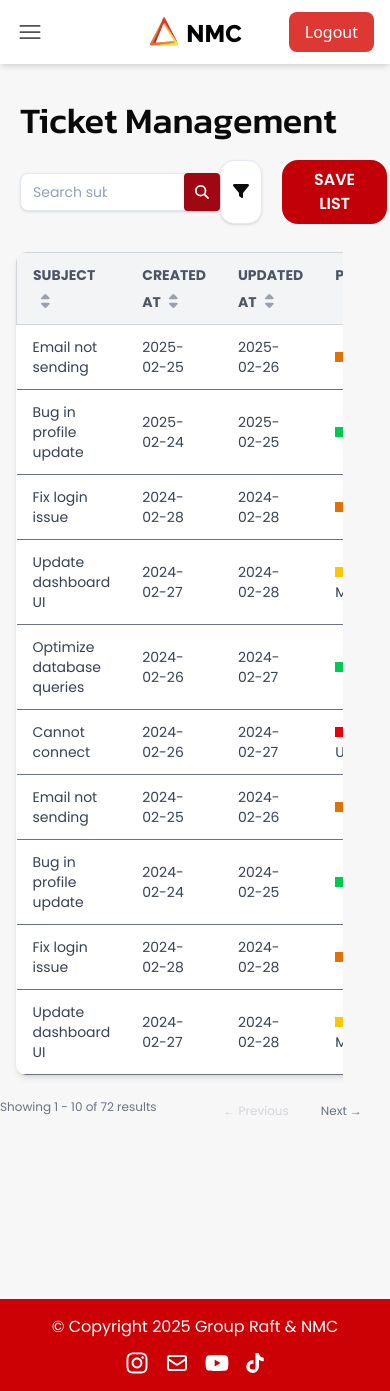
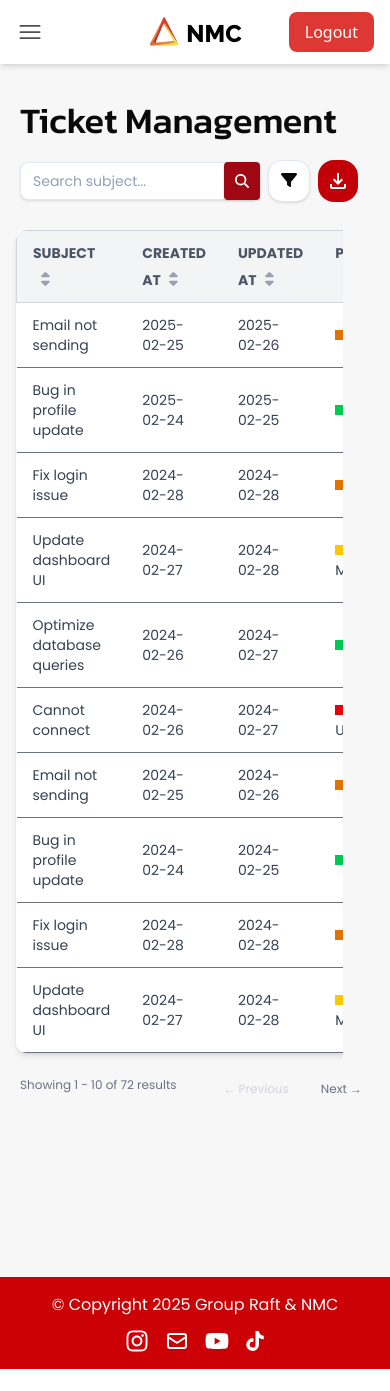
Before and after one commit to Ella-Raputri/WADS-FinalProject, a React (Vite) app in the folder frontend/: page /adminticket in a window 390 px wide. After the commit the page ends 1369 px from the top, so only its background shows below. Built offline with nearby package versions, Linux system fonts and the light colour scheme.

Commit message:
fix: save btn responsiveness

```diff
--- a/frontend/src/components/SaveButton.jsx
+++ b/frontend/src/components/SaveButton.jsx
@@ -1,4 +1,5 @@
-import React from 'react'
+import React from 'react';
+import { MdOutlineFileDownload } from "react-icons/md";
 
 function SaveButton({data, type}) {
 
@@ -31,9 +32,9 @@ function SaveButton({data, type}) {
 
   return (
     <>
-        <button className="font-semibold px-8 py-2 rounded-2xl bg-red-700 text-white hover:bg-red-800 hover:cursor-pointer"
+        <button className="font-semibold px-2 py-2 rounded-2xl bg-red-700 text-white hover:bg-red-800 hover:cursor-pointer"
           onClick={handleSaveList}>
-            SAVE LIST
+            <MdOutlineFileDownload className='text-2xl'/>
           </button>
     </>
   )
--- a/frontend/src/pages/admin/CompManagement.jsx
+++ b/frontend/src/pages/admin/CompManagement.jsx
@@ -154,8 +154,8 @@ const CompManagement = () => {
 
       <div className="pl-5 pr-8 pt-2 pb-0 md:ml-20 flex justify-between items-center font-poppins">
         <SearchBar onApply={handleSearch} placeholderSubject={"Search name or email..."}/>
-        <div className="sm:mr-20 md:mr-26 2xl:mr-35 flex gap-5">
-          <button className="border bg-white border-slate-200 transition duration-300 ease hover:border-slate-300 shadow-sm focus:shadow px-3 py-2 rounded-xl hover:bg-gray-100 hover:cursor-pointer"
+        <div className="sm:mr-20 md:mr-26 2xl:mr-35 flex gap-2">
+          <button className="border bg-white border-slate-200 ml-2 transition duration-300 ease hover:border-slate-300 shadow-sm focus:shadow px-3 py-2 rounded-xl hover:bg-gray-100 hover:cursor-pointer"
           onClick={() => setOpenFilter(true)}>
             <FontAwesomeIcon icon={faFilter} />
           </button>
@@ -173,7 +173,7 @@ const CompManagement = () => {
       <div className="flex justify-between mt-2 text-xs md:text-sm md:mr-32 md:ml-5 font-poppins">
         {currentData.length>0 ?
         (<>
-          <p className='flex-1 text-gray-500'>
+          <p className='flex-1 text-gray-500 ml-5 md:ml-0'>
           {`Showing ${Math.min((currentPage - 1) * itemsPerPage + 1, totalResult)} -
               ${Math.min(currentPage * itemsPerPage, totalResult)} of ${totalResult} results`}
           </p>
--- a/frontend/src/pages/admin/TicketManagement.jsx
+++ b/frontend/src/pages/admin/TicketManagement.jsx
@@ -178,8 +178,8 @@ const TicketManagement = () => {
 
       <div className="pl-5 pr-8 pt-2 pb-0 md:ml-20 flex justify-between items-center font-poppins">
         <SearchBar onApply={handleSearch} placeholderSubject={"Search subject..."}/>
-        <div className="sm:mr-20 md:mr-26 2xl:mr-35 flex gap-5">
-          <button className="border bg-white border-slate-200 transition duration-300 ease hover:border-slate-300 shadow-sm focus:shadow px-3 py-2 rounded-xl hover:bg-gray-100 hover:cursor-pointer"
+        <div className="sm:mr-20 md:mr-26 2xl:mr-35 flex gap-2">
+          <button className="border bg-white border-slate-200 transition ml-2 duration-300 ease hover:border-slate-300 shadow-sm focus:shadow px-3 py-2 rounded-xl hover:bg-gray-100 hover:cursor-pointer"
           onClick={() => setOpenFilter(true)}>
             <FontAwesomeIcon icon={faFilter} />
           </button>
@@ -197,7 +197,7 @@ const TicketManagement = () => {
       <div className="flex justify-between mt-2 text-xs md:text-sm md:mr-32 md:ml-5 font-poppins">
         {currentData.length>0 ?
         (<>
-          <p className='flex-1 text-gray-500'>
+          <p className='flex-1 text-gray-500 ml-5 md:ml-0'>
           {`Showing ${Math.min((currentPage - 1) * itemsPerPage + 1, totalResult)} -
               ${Math.min(currentPage * itemsPerPage, totalResult)} of ${totalResult} results`}
           </p>
```
